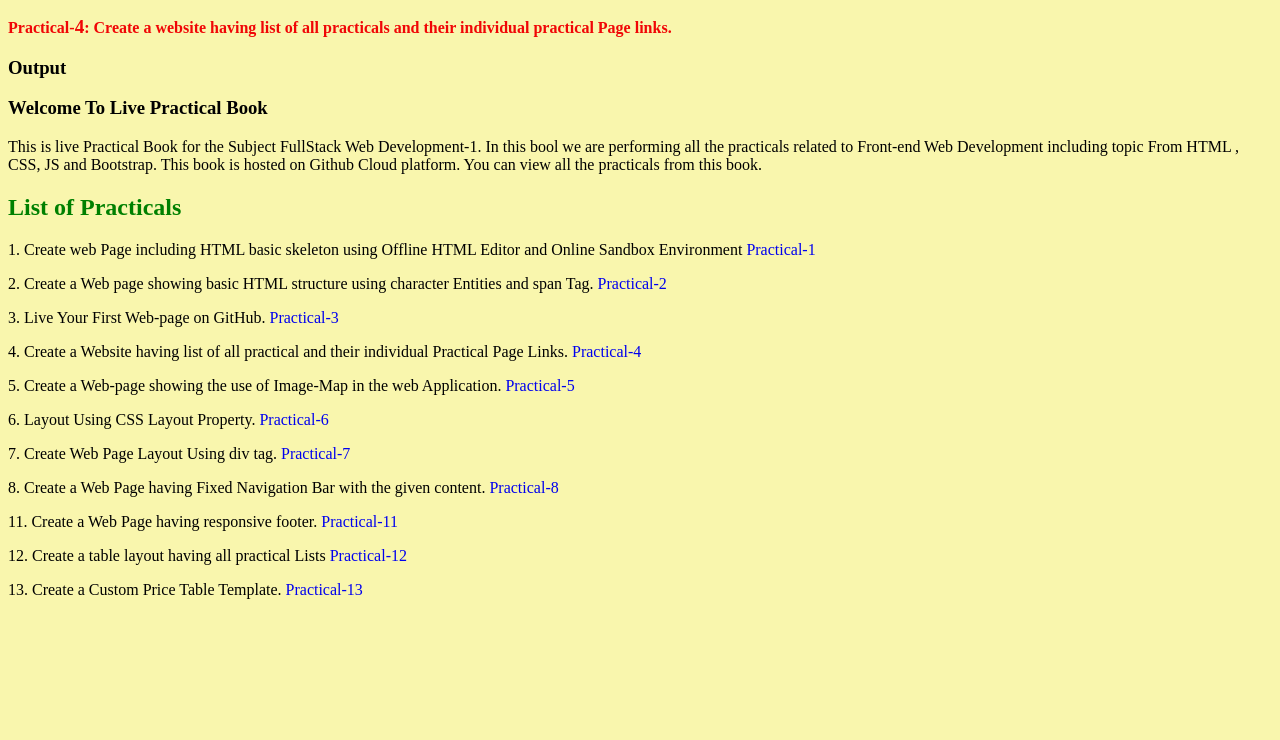
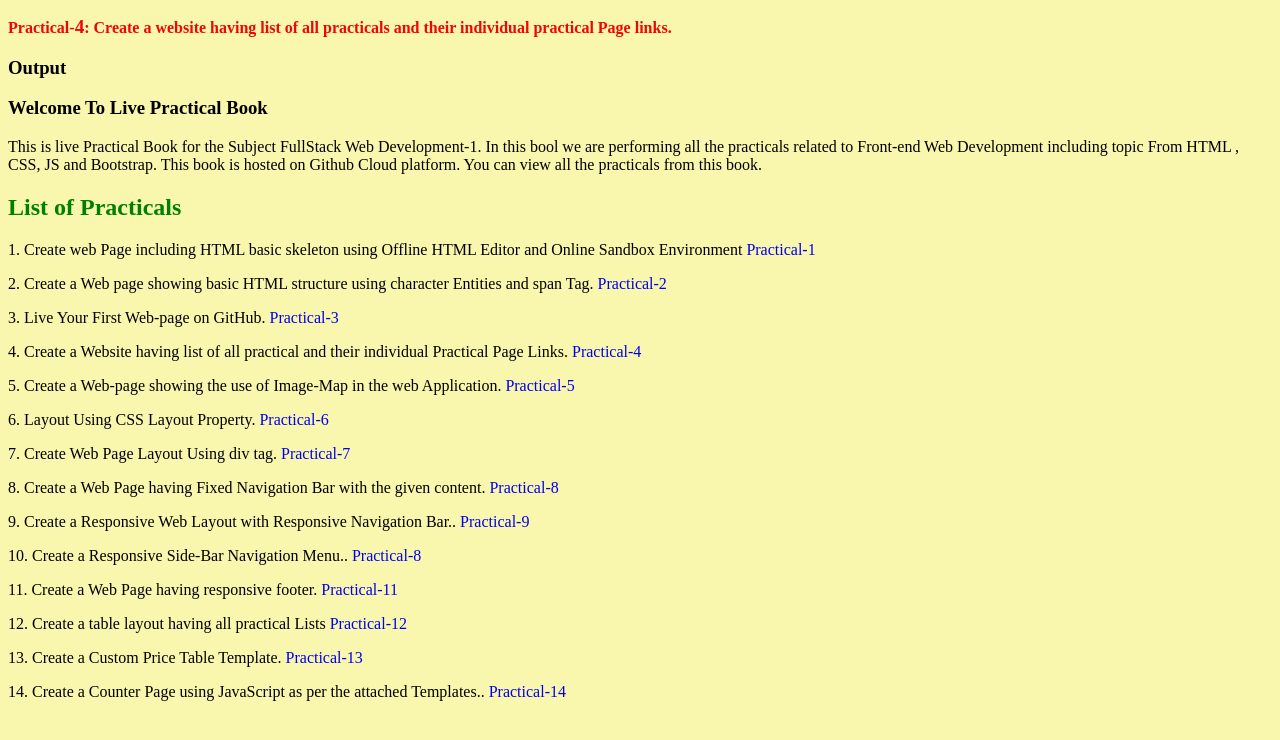
Before and after one commit to chanchal231/fullstack-practicals, a plain HTML site: page index.html in a window 1280 px wide. Drawn offline with Linux system fonts and the light colour scheme.

Commit message:
new changes

```diff
--- a/index.html
+++ b/index.html
@@ -41,6 +41,12 @@
     <p>8. Create a Web Page having Fixed Navigation Bar with the given content.
       <a href="./Pages/Practical-8.html">Practical-8</a></p>
 
+    <p>9. Create a Responsive Web Layout with Responsive Navigation Bar..
+        <a href="./Pages/Practical-9.html">Practical-9</a></p>
+
+    <p>10. Create a Responsive Side-Bar Navigation Menu..
+          <a href="./Pages/Practical-10.html">Practical-8</a></p>
+
     <p>11. Create a Web Page having responsive footer.
       <a href="./Pages/Practical-11.html">Practical-11</a></p>
 
@@ -49,5 +55,8 @@
 
   <p>13. Create a Custom Price Table Template.
       <a href="./Pages/Practical-13.html">Practical-13</a></p>
+
+  <p>14. Create a Counter Page using JavaScript as per the attached Templates..
+        <a href="./Pages/Practical-14.html">Practical-14</a></p>
 </body >
 </html>
```
